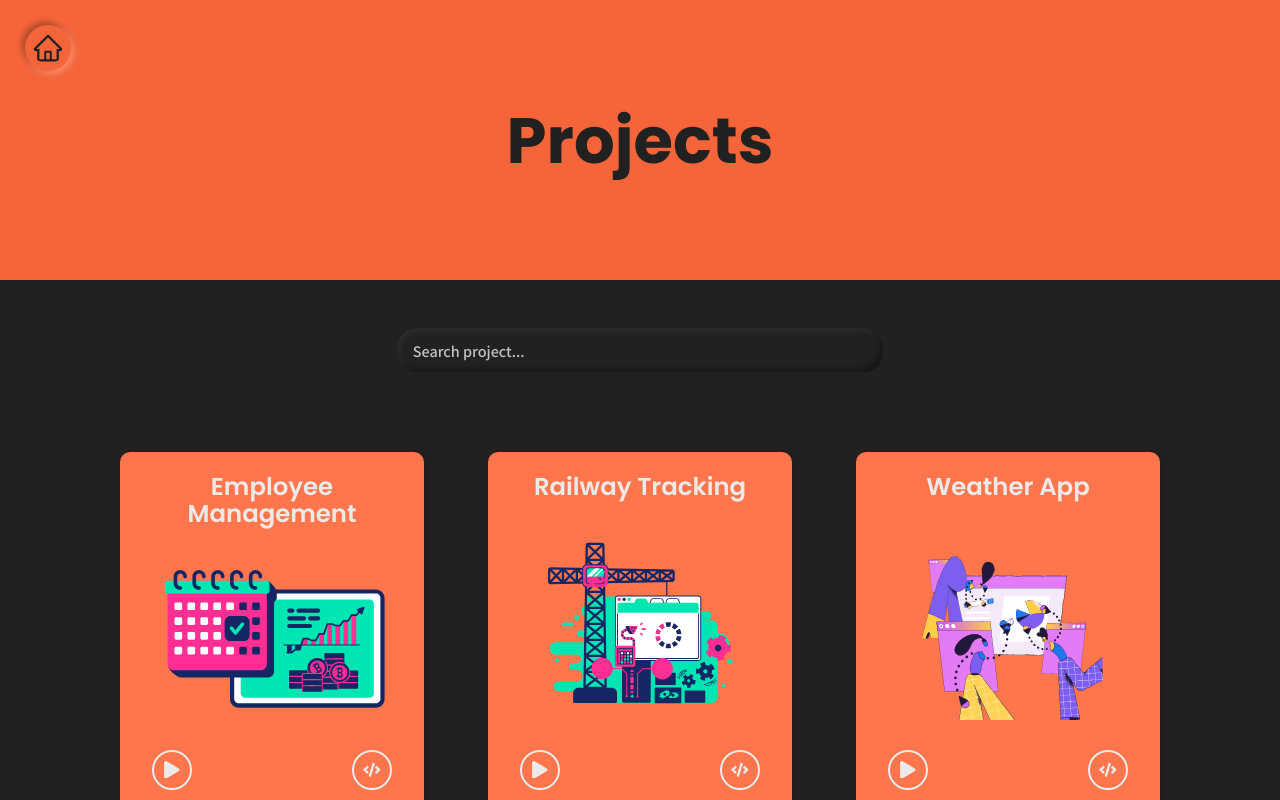
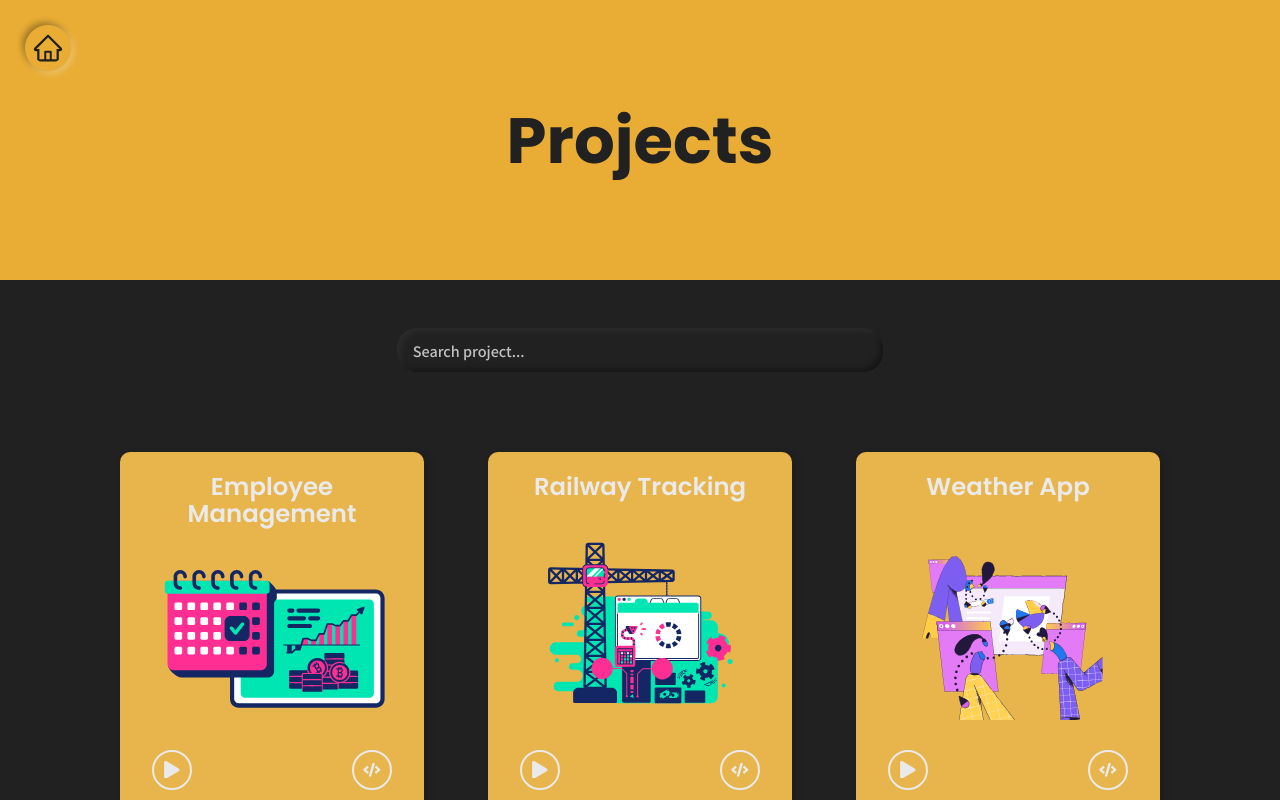
Before and after one commit to om2438164/Portfolio, a React (Create React App) app: page /projects in a window 1280 px wide. Shown: the top 800 px of the page. Built offline with nearby package versions, Linux system fonts and the light colour scheme; a web font is replaced by a local one.

Commit message:
color change

```diff
--- a/src/data/themeData.js
+++ b/src/data/themeData.js
@@ -5,5 +5,5 @@ import {
 
 
 export const themeData = {
-    theme: orangeThemeDark
+    theme: yellowThemeDark
 }
```
